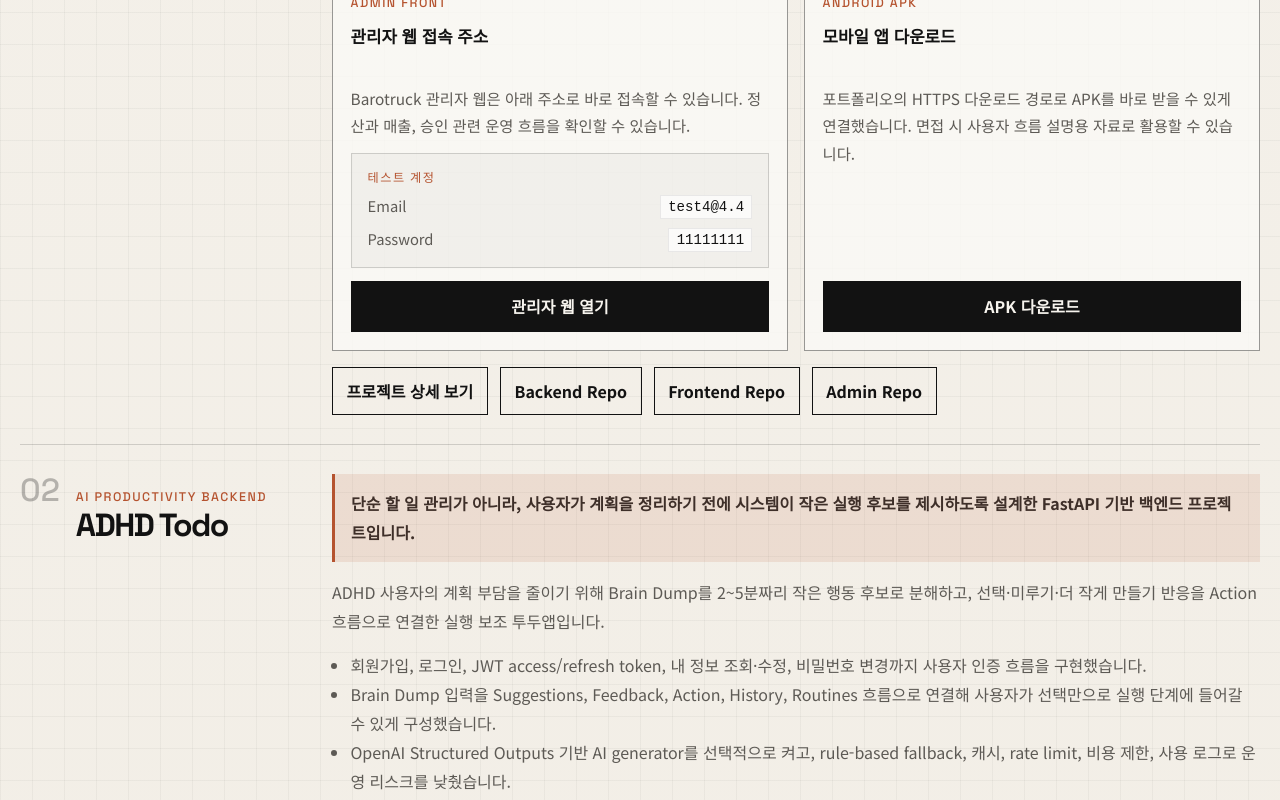
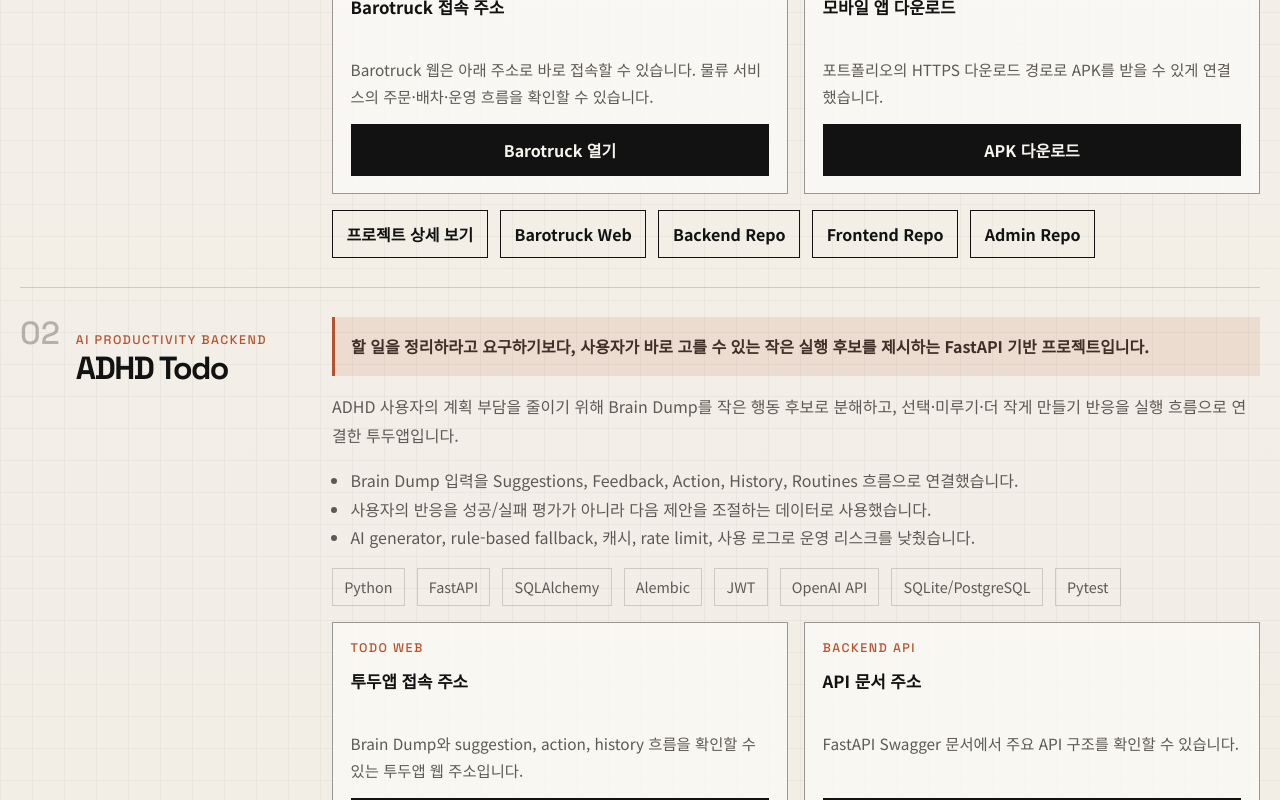
Before and after one commit to yysi0580/Portfolio, a React (Vite) app: page / in a window 1280 px wide. Shown: the part 2100-2900 px from the top of the page. Built offline with nearby package versions, Linux system fonts and the light colour scheme.

Commit message:
Update project domains

```diff
--- a/src/data/projects.ts
+++ b/src/data/projects.ts
@@ -70,27 +70,22 @@
     summary:
       "화주 앱, 차주 앱, 관리자 웹이 하나의 물류 도메인을 공유하는 통합 프로젝트로, 주문 생성부터 배차, 결제, 정산, 운영까지 이어지는 상태 로직을 설계하고 구현했습니다.",
     emphasis:
-      "Barotruck는 Spring Boot 백엔드, JWT 인증/권한, Oracle/JPA 모델링, 관리자 운영 기능, 프론트·모바일 연동 경험이 가장 밀도 높게 들어 있는 프로젝트입니다.",
+      "주문, 배차, 결제, 정산, 관리자 운영까지 이어지는 비즈니스 흐름을 백엔드와 화면 연결 관점에서 정리한 대표 프로젝트입니다.",
     points: [
-      "주문 상태, 배차 후보 탐색, 수락 경쟁, 배차 확정, 정산 승인까지 이어지는 비즈니스 흐름을 API와 상태 로직으로 정리했습니다.",
-      "화주 앱, 차주 앱, 관리자 웹이 공유하는 요청값과 예외 케이스를 맞추며 프론트·모바일과 백엔드 연결 경험을 쌓았습니다.",
-      "ERD, Swagger, API Docs, Postman, 시퀀스 자료를 함께 보며 구현뿐 아니라 협업용 문서 자산까지 관리했습니다."
+      "주문 상태, 배차 후보 탐색, 수락 경쟁, 배차 확정, 정산 승인까지 이어지는 흐름을 API와 상태 로직으로 정리했습니다.",
+      "화주 앱, 차주 앱, 관리자 웹이 공유하는 요청값과 예외 케이스를 맞추며 연결 경험을 쌓았습니다.",
+      "ERD, Swagger, API Docs, Postman, 시퀀스 자료를 함께 관리했습니다."
     ],
-    stack: [
-      "Java",
-      "Spring Boot",
-      "Spring Security",
-      "JWT",
-      "JPA",
-      "Oracle",
-      "Swagger",
-      "Postman"
-    ],
+    stack: ["Java", "Spring Boot", "Spring Security", "JWT", "JPA", "Oracle", "Swagger", "Postman"],
     links: [
       {
         label: "프로젝트 상세 보기",
         url: asset("projects/barotruck.html"),
         external: false
+      },
+      {
+        label: "Barotruck Web",
+        url: "https://truck.yangtheory.site/"
       },
       {
         label: "Backend Repo",
@@ -105,128 +100,22 @@
         url: "https://github.com/TjoeunLast/Admin_FrontEnd"
       }
     ],
-    flowSummary:
-      "단순 화면 구현이 아니라, 주문과 배차가 결제·정산·운영까지 어떻게 이어지는지 도메인 흐름 단위로 설명할 수 있도록 정리했습니다.",
-    flows: [
-      {
-        title: "주문 상태 흐름",
-        description:
-          "화주가 상·하차지, 차종, 옵션을 입력하면 검증을 거쳐 운송 요청 상태가 생성되고 다음 단계로 전이됩니다."
-      },
-      {
-        title: "배차 흐름",
-        description:
-          "조건에 맞는 차주 후보를 탐색하고 제안을 전송한 뒤, 수락 경쟁과 만료·취소 분기를 고려해 최종 배차를 확정합니다."
-      },
-      {
-        title: "결제 흐름",
-        description:
-          "화주 청구와 운송 완료 이후의 결제 상태를 분리해 관리하고, 후속 정산 단계로 이어질 수 있게 설계했습니다."
-      },
-      {
-        title: "정산 흐름",
-        description:
-          "차주 지급, 미수금, 정산 승인·보류 상태를 관리자 화면과 연결해 운영 가능한 형태로 구현했습니다."
-      },
-      {
-        title: "관리자 운영 기능",
-        description:
-          "회원 승인, 신고/제재, 매출·정산 조회처럼 서비스 운영에 필요한 기능을 사용자 앱과 별도 책임으로 다뤘습니다."
-      }
-    ],
-    documentSummary:
-      "면접관이 기술 역량을 빠르게 읽을 수 있도록, Barotruck에서 직접 설명할 핵심 구현 포인트를 따로 묶었습니다.",
-    documents: [
-      {
-        title: "Spring Boot 백엔드 구현",
-        description:
-          "주문, 배차, 정산, 운영 도메인을 서비스와 API 계층으로 나누어 구현했습니다."
-      },
-      {
-        title: "JWT 인증과 권한 제어",
-        description:
-          "사용자 유형별 접근 권한을 구분해 앱 사용자와 관리자 기능의 책임을 분리했습니다."
-      },
-      {
-        title: "API 설계와 협업 문서",
-        description:
-          "Swagger, API Docs, Postman을 기준으로 프론트·모바일과 요청/응답 계약을 맞췄습니다."
-      },
-      {
-        title: "Oracle / JPA / ERD",
-        description:
-          "도메인 관계를 ERD로 정리하고, Oracle과 JPA 중심으로 엔티티 구조를 모델링했습니다."
-      },
-      {
-        title: "프론트·모바일 연동",
-        description:
-          "화주 앱, 차주 앱, 관리자 웹에서 필요한 요청값과 예외 케이스를 실제 연결 이슈 기준으로 조율했습니다."
-      }
-    ],
-    galleryLabel: "Project Materials",
-    gallerySummary:
-      "설계 자산, 관리자 운영 화면, 화주·차주 앱 화면을 함께 두어 하나의 서비스가 여러 역할로 분리되는 구조를 바로 읽을 수 있게 했습니다.",
-    galleryHint: "ERD 1장 · 시퀀스 2장 · 관리자 화면 1장 · 앱 화면 2장",
-    galleryNote:
-      "썸네일은 빠르게 훑어볼 수 있는 크기로 두고, 클릭하면 새 창에서 원본 이미지를 확인할 수 있습니다.",
-    images: [
-      {
-        src: asset("assets/projects/barotruck/barotruck-erd.png"),
-        alt: "Barotruck ERD",
-        caption: "주문, 사용자, 정산, 리뷰, 신고 관계를 한 번에 볼 수 있는 ERD",
-        variant: "diagram"
-      },
-      {
-        src: asset("assets/projects/barotruck/barotruck-sequence-delivery.svg"),
-        alt: "Barotruck 배송 시퀀스",
-        caption: "요청 생성부터 후보 탐색, 배차 확정까지 이어지는 배송 시퀀스",
-        variant: "diagram"
-      },
-      {
-        src: asset("assets/projects/barotruck/barotruck-sequence-settlement.svg"),
-        alt: "Barotruck 정산 시퀀스",
-        caption: "정산 승인과 보류가 관리자 운영 화면으로 이어지는 시퀀스",
-        variant: "diagram"
-      },
-      {
-        src: asset("assets/projects/barotruck/barotruck-admin-settlement.png"),
-        alt: "Barotruck 관리자 정산 화면",
-        caption: "화주 청구와 차주 지급, 미수금 상태를 다루는 관리자 정산 화면",
-        variant: "wide"
-      },
-      {
-        src: asset("assets/projects/barotruck/barotruck-shipper-register.png"),
-        alt: "Barotruck 화주 화물 등록 화면",
-        caption: "화주가 운송 조건과 배차 옵션을 입력하는 주문 생성 화면",
-        variant: "phone"
-      },
-      {
-        src: asset("assets/projects/barotruck/barotruck-driver-settlement.png"),
-        alt: "Barotruck 차주 정산 화면",
-        caption: "차주가 운송 매출과 입금 상태를 확인하는 정산 화면",
-        variant: "phone"
-      }
-    ],
     accessCards: [
       {
-        eyebrow: "Admin Front",
-        title: "관리자 웹 접속 주소",
+        eyebrow: "Barotruck Web",
+        title: "Barotruck 접속 주소",
         summary:
-          "Barotruck 관리자 웹은 아래 주소로 바로 접속할 수 있습니다. 정산과 매출, 승인 관련 운영 흐름을 확인할 수 있습니다.",
-        credentials: [
-          { label: "Email", value: "test4@4.4" },
-          { label: "Password", value: "11111111" }
-        ],
+          "Barotruck 웹은 아래 주소로 바로 접속할 수 있습니다. 물류 서비스의 주문·배차·운영 흐름을 확인할 수 있습니다.",
         action: {
-          label: "관리자 웹 열기",
-          url: "http://yangtheory.site:8082"
+          label: "Barotruck 열기",
+          url: "https://truck.yangtheory.site/"
         }
       },
       {
         eyebrow: "Android APK",
         title: "모바일 앱 다운로드",
         summary:
-          "포트폴리오의 HTTPS 다운로드 경로로 APK를 바로 받을 수 있게 연결했습니다. 면접 시 사용자 흐름 설명용 자료로 활용할 수 있습니다.",
+          "포트폴리오의 HTTPS 다운로드 경로로 APK를 받을 수 있게 연결했습니다.",
         action: {
           label: "APK 다운로드",
           url: asset("downloads/barotruck-app-release.apk"),
@@ -241,28 +130,24 @@
     title: "ADHD Todo",
     type: "AI Productivity Backend",
     summary:
-      "ADHD 사용자의 계획 부담을 줄이기 위해 Brain Dump를 2~5분짜리 작은 행동 후보로 분해하고, 선택·미루기·더 작게 만들기 반응을 Action 흐름으로 연결한 실행 보조 투두앱입니다.",
+      "ADHD 사용자의 계획 부담을 줄이기 위해 Brain Dump를 작은 행동 후보로 분해하고, 선택·미루기·더 작게 만들기 반응을 실행 흐름으로 연결한 투두앱입니다.",
     emphasis:
-      "단순 할 일 관리가 아니라, 사용자가 계획을 정리하기 전에 시스템이 작은 실행 후보를 제시하도록 설계한 FastAPI 기반 백엔드 프로젝트입니다.",
+      "할 일을 정리하라고 요구하기보다, 사용자가 바로 고를 수 있는 작은 실행 후보를 제시하는 FastAPI 기반 프로젝트입니다.",
     points: [
-      "회원가입, 로그인, JWT access/refresh token, 내 정보 조회·수정, 비밀번호 변경까지 사용자 인증 흐름을 구현했습니다.",
-      "Brain Dump 입력을 Suggestions, Feedback, Action, History, Routines 흐름으로 연결해 사용자가 선택만으로 실행 단계에 들어갈 수 있게 구성했습니다.",
-      "OpenAI Structured Outputs 기반 AI generator를 선택적으로 켜고, rule-based fallback, 캐시, rate limit, 비용 제한, 사용 로그로 운영 리스크를 낮췄습니다."
+      "Brain Dump 입력을 Suggestions, Feedback, Action, History, Routines 흐름으로 연결했습니다.",
+      "사용자의 반응을 성공/실패 평가가 아니라 다음 제안을 조절하는 데이터로 사용했습니다.",
+      "AI generator, rule-based fallback, 캐시, rate limit, 사용 로그로 운영 리스크를 낮췄습니다."
     ],
-    stack: [
-      "Python",
-      "FastAPI",
-      "SQLAlchemy",
-      "Alembic",
-      "JWT",
-      "OpenAI API",
-      "SQLite/PostgreSQL",
-      "Pytest"
-    ],
+    stack: ["Python", "FastAPI", "SQLAlchemy", "Alembic", "JWT", "OpenAI API", "SQLite/PostgreSQL", "Pytest"],
     links: [
       {
-        label: "Frontend Demo",
-        url: "http://yangtheory.site:5173/today"
+        label: "프로젝트 상세 보기",
+        url: asset("projects/adhd-todo.html"),
+        external: false
+      },
+      {
+        label: "Todo Web",
+        url: "https://yangtheory.site/"
       },
       {
         label: "Backend Repo",
@@ -270,77 +155,29 @@
       },
       {
         label: "API Docs",
-        url: "http://yangtheory.site:8001/docs"
+        url: "https://yangtheory.site/api/docs"
       }
     ],
     accessCards: [
       {
-        eyebrow: "Frontend Demo",
-        title: "투두앱 시연 주소",
+        eyebrow: "Todo Web",
+        title: "투두앱 접속 주소",
         summary:
-          "Brain Dump를 입력하고 suggestion, action, history 흐름을 직접 확인할 수 있는 프론트엔드 시연 주소입니다.",
+          "Brain Dump와 suggestion, action, history 흐름을 확인할 수 있는 투두앱 웹 주소입니다.",
         action: {
           label: "투두앱 열기",
-          url: "http://yangtheory.site:5173/today"
+          url: "https://yangtheory.site/"
         }
       },
       {
         eyebrow: "Backend API",
         title: "API 문서 주소",
         summary:
-          "FastAPI Swagger 문서에서 auth, brain dump, suggestions, feedback, actions, routines API 구조를 확인할 수 있습니다.",
+          "FastAPI Swagger 문서에서 주요 API 구조를 확인할 수 있습니다.",
         action: {
           label: "API 문서 열기",
-          url: "http://yangtheory.site:8001/docs"
+          url: "https://yangtheory.site/api/docs"
         }
-      }
-    ],
-    flowSummary:
-      "정리되지 않은 생각을 그대로 입력하면, 시스템이 작은 행동 후보를 만들고 사용자의 반응에 따라 실행 단위로 수렴시키는 흐름입니다.",
-    flows: [
-      {
-        title: "Brain Dump",
-        description:
-          "사용자가 해야 할 일을 정리하지 않고 그대로 입력하면 원본 텍스트를 저장하고 새로운 세션과 연결합니다."
-      },
-      {
-        title: "Suggestion 생성",
-        description:
-          "rule-based 또는 AI generator가 입력을 여러 개의 작은 micro-step 후보로 나누어 제시합니다."
-      },
-      {
-        title: "Feedback 반응",
-        description:
-          "do, snooze, pass, make_smaller, capture_only 반응을 저장해 성공/실패 평가가 아닌 다음 제안 조절 데이터로 사용합니다."
-      },
-      {
-        title: "Action 실행",
-        description:
-          "do 반응을 선택하면 suggestion이 active action으로 전환되고, 완료 또는 중단 상태로 마무리됩니다."
-      }
-    ],
-    documentSummary:
-      "ADHD Todo는 기획 철학과 백엔드 운영 안정성을 함께 설명할 수 있도록 핵심 구현 포인트를 분리했습니다.",
-    documents: [
-      {
-        title: "ADHD 타깃 문제 정의",
-        description:
-          "계획을 요구하지 않고 작은 행동 후보를 제시하는 방식으로 기존 투두앱과 차별화했습니다."
-      },
-      {
-        title: "FastAPI API 설계",
-        description:
-          "auth, users, brain dumps, suggestions, feedback, actions, routines를 v1 API로 분리했습니다."
-      },
-      {
-        title: "AI fallback 구조",
-        description:
-          "OpenAI 호출 실패, 제한 초과, invalid output 상황에서도 rule-based generator로 사용자 흐름을 유지합니다."
-      },
-      {
-        title: "보안·비용 통제",
-        description:
-          "JWT, 로그인 실패 차단, rate limit, AI cache, 사용량 로그, 비용 제한으로 운영 리스크를 관리했습니다."
       }
     ]
   },
@@ -350,7 +187,7 @@
     title: "ObserverSpring",
     type: "Backend Project",
     summary:
-      "Minecraft 관찰/모니터링 플랫폼으로, JWT 인증과 스냅샷·로그 수집 API, 플레이어 조회 기능을 구현하며 백엔드 구조 설계와 데이터 저장 모델링에 집중한 프로젝트입니다.",
+      "Minecraft 관찰/모니터링 플랫폼으로, 인증과 스냅샷·로그 수집 API, 플레이어 조회 기능을 구현한 백엔드 프로젝트입니다.",
     emphasis:
       "Oracle CLOB JSON 저장 구조와 Spring Boot 4 + Java 21 기반 API 설계 경험을 보여주는 백엔드 프로젝트입니다.",
     points: [
@@ -372,7 +209,7 @@
     title: "Florit",
     type: "Mobile Collaboration",
     summary:
-      "AI 기반 꽃 추천과 주변 꽃집 탐색을 결합한 모바일 앱으로, 홈, 검색, 지도, 보관함 흐름을 중심으로 사용자 여정과 화면-API 연결 포인트를 정리한 프로젝트입니다.",
+      "AI 기반 꽃 추천과 주변 꽃집 탐색을 결합한 모바일 앱으로, 홈, 검색, 지도, 보관함 흐름을 정리한 프로젝트입니다.",
     points: [
       "추천 홈, 검색, 지도, 보관함까지 이어지는 핵심 화면 흐름을 모바일 사용성 관점에서 구성했습니다.",
       "추천과 탐색, 저장 경험이 끊기지 않도록 UX 동선을 맞추고 화면 간 역할을 분리했습니다.",
@@ -389,38 +226,6 @@
         label: "Frontend Repo",
         url: "https://github.com/tjoeunProject2/frontend"
       }
-    ],
-    galleryLabel: "Screen Flow",
-    gallerySummary:
-      "핵심 모바일 화면만 추려 두어, Florit이 어떤 사용자 경험을 만들려 했는지 빠르게 읽을 수 있게 구성했습니다.",
-    galleryHint: "홈 · 검색 · 지도 · 보관함",
-    galleryNote:
-      "세로 화면은 기본 상태에서 접어두고, 펼치면 썸네일로 훑어볼 수 있게 정리했습니다.",
-    images: [
-      {
-        src: asset("assets/projects/florit/florit-home.png"),
-        alt: "Florit 홈 화면",
-        caption: "추천 카드와 계절/기념일 탐색을 앞세운 홈 화면",
-        variant: "phone"
-      },
-      {
-        src: asset("assets/projects/florit/florit-search.png"),
-        alt: "Florit 검색 화면",
-        caption: "검색어, 최근 검색, 분위기별 탐색을 묶은 검색 화면",
-        variant: "phone"
-      },
-      {
-        src: asset("assets/projects/florit/florit-map.png"),
-        alt: "Florit 지도 화면",
-        caption: "지도와 하단 카드 정보로 주변 꽃집을 보여주는 화면",
-        variant: "phone"
-      },
-      {
-        src: asset("assets/projects/florit/florit-archive.png"),
-        alt: "Florit 보관함 화면",
-        caption: "저장한 꽃과 관심 콘텐츠를 다시 확인하는 보관함 화면",
-        variant: "phone"
-      }
     ]
   },
   {
@@ -429,7 +234,7 @@
     title: "NewsMoa",
     type: "Frontend Practice",
     summary:
-      "뉴스 OpenAPI 기반의 통합 조회 웹 서비스로, 비동기 데이터 처리와 상태별 UI 분리를 경험하며 API 연동 화면을 안정적으로 구성한 프로젝트입니다.",
+      "뉴스 OpenAPI 기반의 통합 조회 웹 서비스로, 비동기 데이터 처리와 상태별 UI 분리를 경험하며 API 연동 화면을 구성한 프로젝트입니다.",
     points: [
       "뉴스 목록, 상세, 카테고리 탐색 화면을 구성했습니다.",
       "로딩, 오류, 데이터 없음 상태를 분리해 사용자에게 명확하게 반응하는 UI를 만들었습니다.",
```
